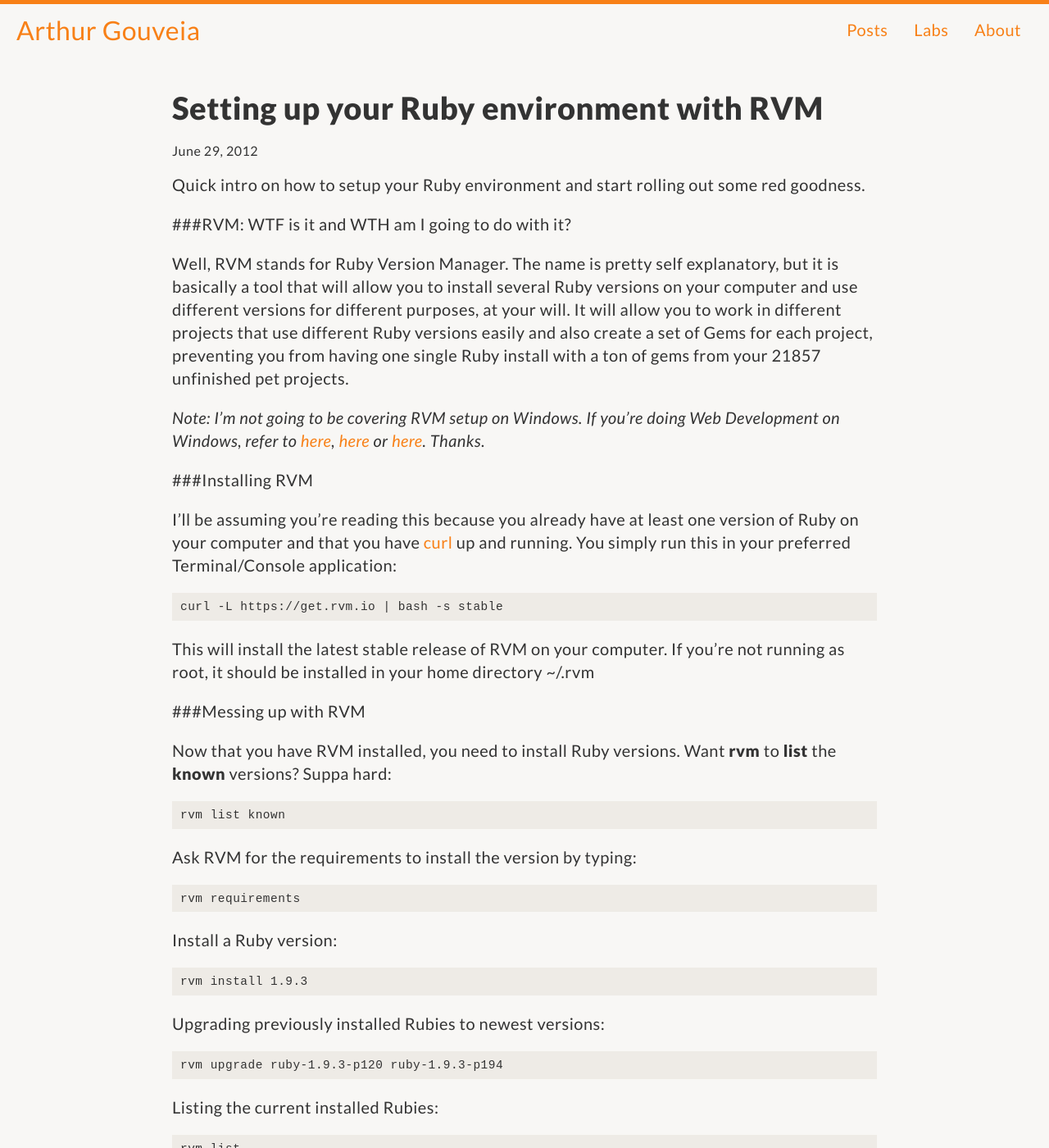
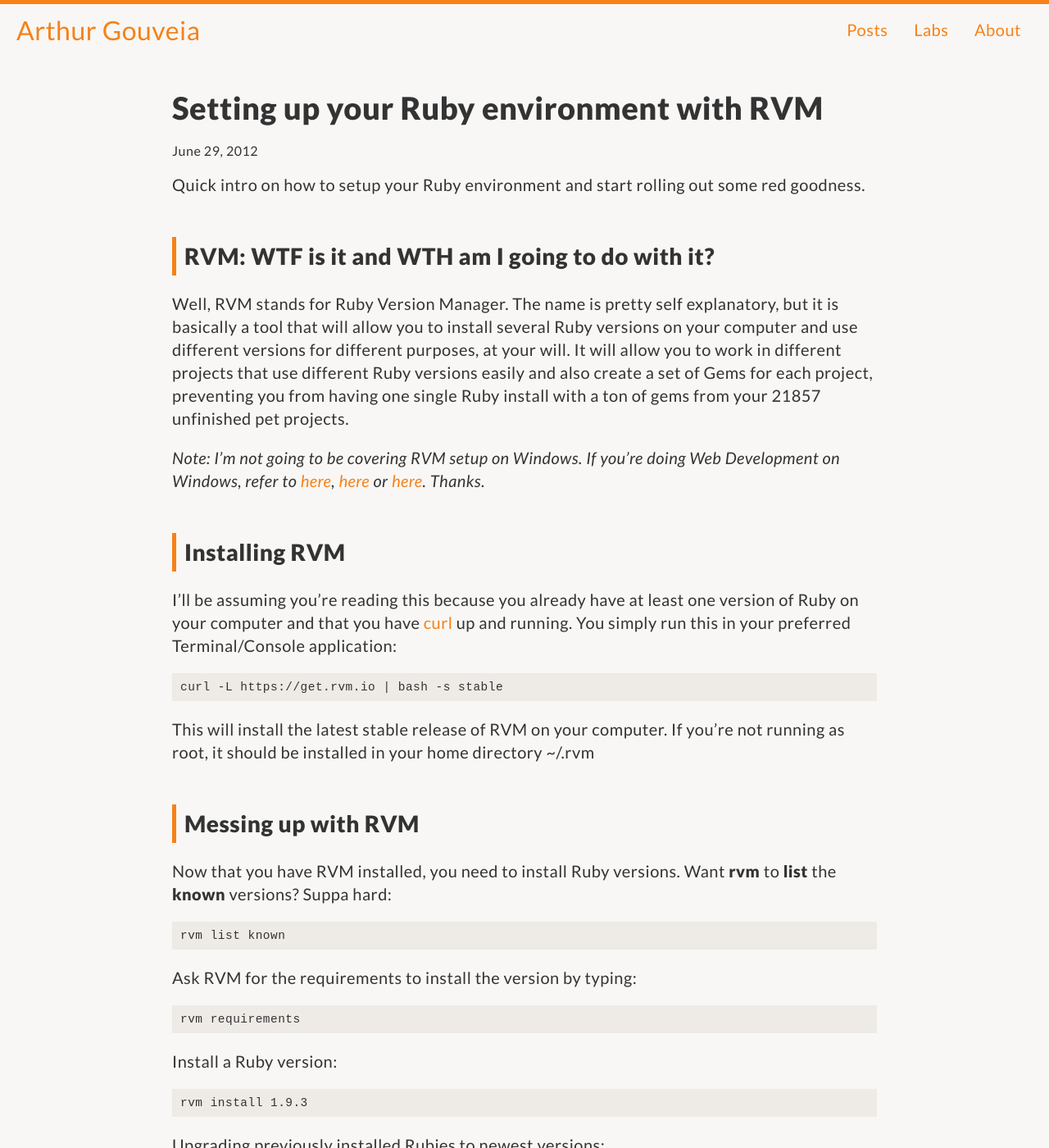
Before and after one commit to arthurgouveia/arthurgouveia.github.io, a Jekyll site: the page built from _posts/2012-06-29-setting-up-your-ruby-environment-with-rvm.markdown, in a window 1280 px wide and 1400 px high. Shown: the whole window at 82% size. Built offline with Jekyll 4.4.1, drawn with Linux system fonts in a browser that asks for light colours; comment, search, counter and statistics services are not loaded; some of the changed text lies outside the part shown.

```diff
--- a/_posts/2012-06-29-setting-up-your-ruby-environment-with-rvm.markdown
+++ b/_posts/2012-06-29-setting-up-your-ruby-environment-with-rvm.markdown
@@ -8,13 +8,13 @@ keywords: 'Ruby on Rails RVM install setup mac os x linux development environmen
 
 Quick intro on how to setup your Ruby environment and start rolling out some red goodness.
 
-###RVM: WTF is it and WTH am I going to do with it?
+### RVM: WTF is it and WTH am I going to do with it?
 
 Well, RVM stands for Ruby Version Manager. The name is pretty self explanatory, but it is basically a tool that will allow you to install several Ruby versions on your computer and use different versions for different purposes, at your will. It will allow you to work in different projects that use different Ruby versions easily and also create a set of Gems for each project, preventing you from having one single Ruby install with a ton of gems from your 21857 unfinished pet projects.
 
 *Note: I'm not going to be covering RVM setup on Windows. If you're doing Web Development on Windows, refer to <a href="http://gifsoup.com/webroot/animatedgifs/1057764_o.gif" target="_blank">here</a>, <a href="http://clipservideos.com/files/photos/13349992923642ae_l.gif" target="_blank">here</a> or <a href="http://www.threadbombing.com/data/media/54/000fs937.gif" target="_blank">here</a>. Thanks.*
 
-###Installing RVM
+### Installing RVM
 
 I'll be assuming you're reading this because you already have at least one version of Ruby on your computer and that you have [curl](http://curl.haxx.se/) up and running. You simply run this in your preferred Terminal/Console application:
 
@@ -22,7 +22,7 @@ I'll be assuming you're reading this because you already have at least one versi
 
 This will install the latest stable release of RVM on your computer. If you're not running as root, it should be installed in your home directory ~/.rvm
 
-###Messing up with RVM
+### Messing up with RVM
 
 Now that you have RVM installed, you need to install Ruby versions. Want **rvm** to **list** the **known** versions? Suppa hard:
 
@@ -49,11 +49,11 @@ Changing Ruby versions:
 <pre><code class="bash">rvm 1.9.3
 rvm 1.8.7</code></pre>
 
-###Organizing your environment
+### Organizing your environment
 
 Assuming you've been doing some Ruby/Rails work for a while and that some of the projects you've been working on have different Ruby versions and each one has different Gems (& versions) for it to run nicely, we will setup your environment so that when you **cd** into your project, RVM will automatically switch to the desired Ruby version and to a specific Gemset.
 
-####Gemsets & Organization
+### Gemsets & Organization
 
 Gemsets are, well, sets of gems. What it does for you is packing up all the gems you installed in a structure that RVM knows how to manage and switch whenever you need it.
 
@@ -75,7 +75,7 @@ To know what Gemset you're using, type:
 
 <pre><code class="bash">rvm gemset name</code></pre>
 
-####Make it simpler with .rvmrc
+### Make it simpler with .rvmrc
 
 This is a file that RVM will generate for you if you want and what it does is automagically switching to a Ruby version with a specific Gemset you defined for that directory it was created in!
 
```
